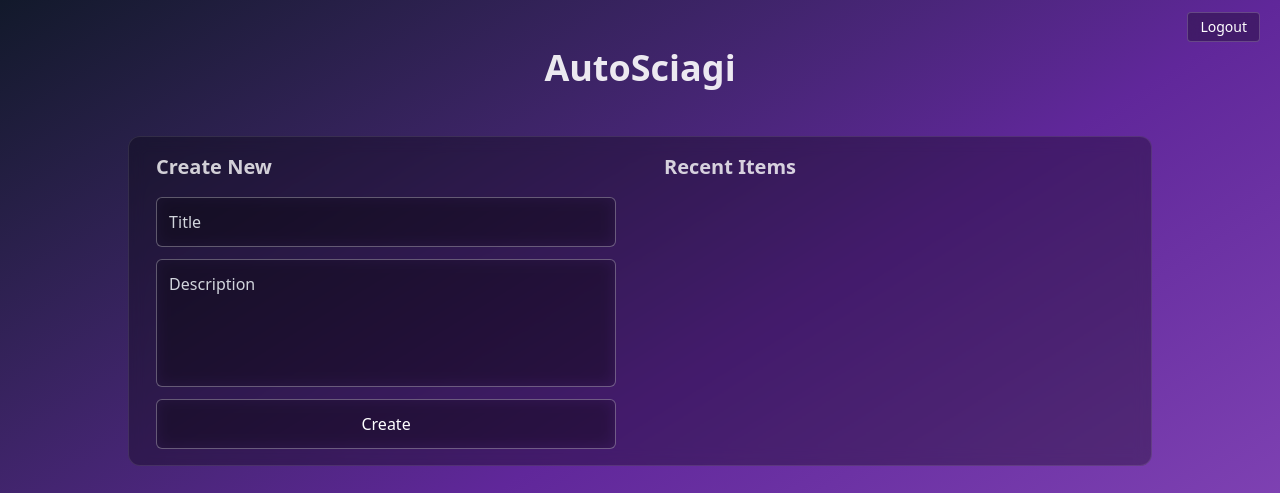
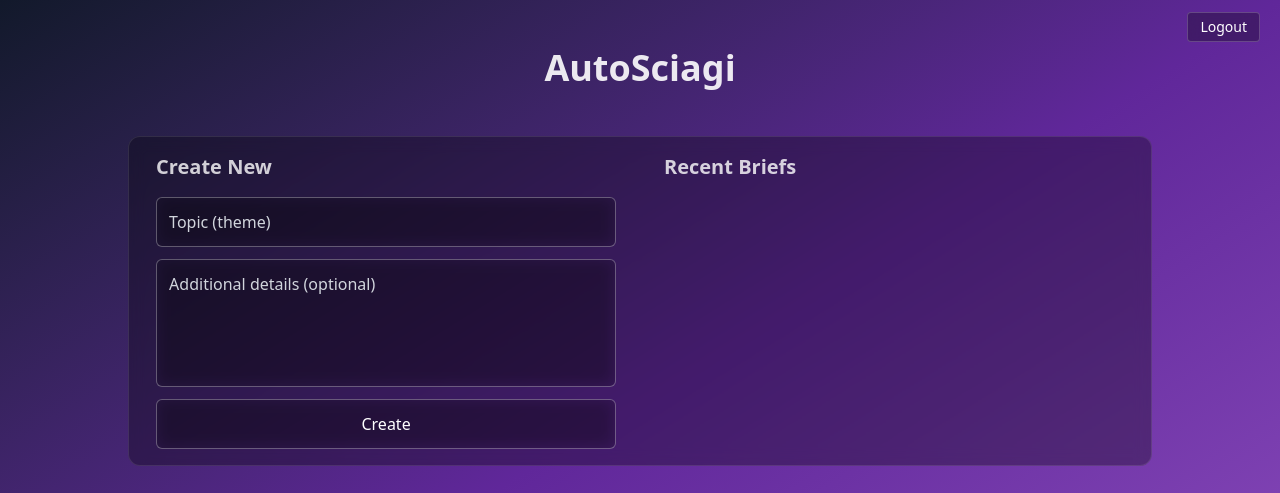
Before and after one commit to PAtreju/Portfolio, a FastAPI app: template templates/index.html in a window 1280 px wide. Shown: the top 493 px of the page. Run offline with FastAPI, Linux system fonts and the light colour scheme; the template is opened without the code that fills it, so the values that code supplies are empty.

Commit message:
Rename create endpoint to create-brief and update form fields for clarity

```diff
--- a/main.py
+++ b/main.py
@@ -13,6 +13,7 @@ from auth import (
     User, fake_users_db
 )
 from datetime import timedelta
+from typing import Optional
 
 app = FastAPI(docs_url=None, redoc_url=None)
 
@@ -116,22 +117,27 @@ async def get_panel(request: Request):
         {"request": request, "briefs": briefs}
     )
 
-@app.post("/create", response_class=HTMLResponse)
+@app.post("/create-brief", response_class=HTMLResponse)
 async def create_brief(
     request: Request,
     theme: str = Form(...),
-    desc: str = Form(...)
+    desc: Optional[str] = Form(None)
 ):
     user = await get_current_user(request)
     if not user:
         return RedirectResponse(url="/login", status_code=303)
 
     try:
+        # Build user prompt, include desc only if provided
+        user_prompt = f"Napisz dokładną i rozwiniętą ściąge na temat: {theme}."
+        if desc:
+            user_prompt += f" Dodatkowe informajce: {desc}"
+
         response = client.chat.completions.create(
             model="gpt-4o-mini",
             messages=[
                 {"role": "system", "content": "You are a helpful assistant that creates cheat sheets. Content of your response will be put in html div so include html tags."},
-                {"role": "user", "content": f"Napisz dokładną i rozwiniętą ściąge na temat: {theme}." + (f"Dodatkowe informajce: {desc}" if desc != "" else "")}
+                {"role": "user", "content": user_prompt}
             ]
         )
         brief_content = response.choices[0].message.content
@@ -148,7 +154,7 @@ async def create_brief(
         <head>
             <title>Sciaga: {theme}</title>
             <meta name="viewport" content="width=device-width, initial-scale=1.0">
-            <link rel="stylesheet" href="/static/style.css">
+            <link rel="stylesheet" href="/static/style_sciaga.css">
             <link rel="apple-touch-icon" sizes="180x180" href="../static/images/favicon_io/apple-touch-icon.png">
             <link rel="icon" type="image/png" sizes="32x32" href="../static/images/favicon_io/favicon-32x32.png">
             <link rel="icon" type="image/png" sizes="16x16" href="../static/images/favicon_io/favicon-16x16.png">
--- a/templates/index.html
+++ b/templates/index.html
@@ -29,18 +29,19 @@
         <div class="flex flex-col md:flex-row justify-center gap-12 self-center w-4/5 rounded-xl py-4 bg-black/30 backdrop-blur-sm border border-white/10">
             <div class="flex flex-col min-w-[45%] h-full overflow-auto">
                 <h2 class="text-xl mb-4 text-white/80 font-semibold">Create New</h2>
-                <form method="post" action="/create" class="flex flex-col gap-3">
-                    <input type="text" name="title" placeholder="Title" class="p-3 border border-white/30 rounded-md bg-black/10 backdrop-blur-sm text-white placeholder-gray-300 focus:border-white/50 focus:outline-none transition-colors" required>
-                    <textarea name="description" placeholder="Description" class="p-3 border border-white/30 rounded-md bg-black/10 backdrop-blur-sm text-white placeholder-gray-300 h-32 focus:border-white/50 focus:outline-none transition-colors resize-none" required></textarea>
+                <form method="post" action="/create-brief" class="flex flex-col gap-3">
+                    <input type="text" name="theme" placeholder="Topic (theme)" class="p-3 border border-white/30 rounded-md bg-black/10 backdrop-blur-sm text-white placeholder-gray-300 focus:border-white/50 focus:outline-none transition-colors" required>
+                    <textarea name="desc" placeholder="Additional details (optional)" class="p-3 border border-white/30 rounded-md bg-black/10 backdrop-blur-sm text-white placeholder-gray-300 h-32 focus:border-white/50 focus:outline-none transition-colors resize-none"></textarea>
                     <button type="submit" class="p-3 border border-white/30 rounded-md bg-black/10 backdrop-blur-sm text-white hover:bg-white/10 hover:border-white/50 cursor-pointer transition-all duration-200 font-medium">Create</button>
                 </form>
             </div>
             <div class="flex flex-col min-w-[45%]">
-                <h2 class="text-xl mb-4 text-white/80 font-semibold">Recent Items</h2>
+                <h2 class="text-xl mb-4 text-white/80 font-semibold">Recent Briefs</h2>
                 <ul class="pl-5 space-y-2 max-h-[255px] overflow-auto">
-                    {% for item in items %}
+                    {% for brief in briefs %}
                     <li class="py-2 px-3 rounded-md bg-black/10 border border-white/10 hover:bg-black/20 transition-colors">
-                        <a href="/item/{{ item.id }}" class="text-white hover:text-gray-200 no-underline transition-colors">{{ item.title }}</a>
+                        <a href="{{ brief.pathname }}" class="text-white hover:text-gray-200 no-underline transition-colors">{{ brief.title }}</a>
+                        <span class="text-xs text-white/60 ml-2">{{ brief.date }}</span>
                     </li>
                     {% endfor %}
                 </ul>
```
